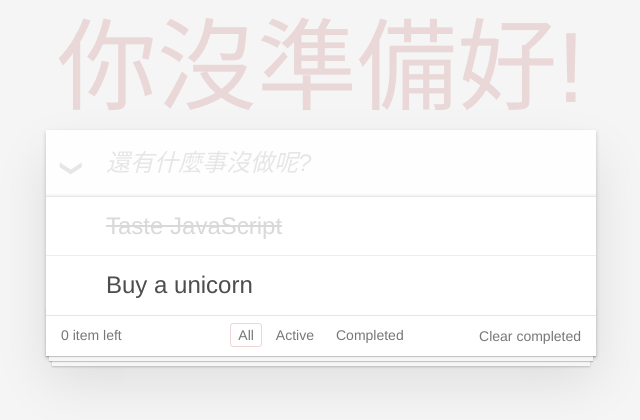
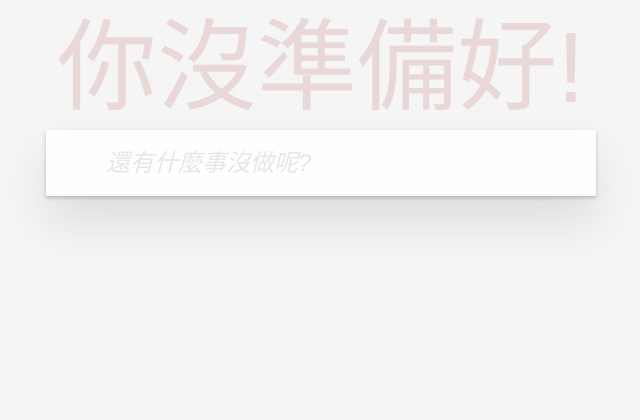
Before and after one commit to tso1158687/todo-MVC, an Angular app: page / in a window 1280 px wide. Shown: the top 420 px of the page, without its empty margins (319-959 px from the left). Built offline with nearby package versions, Linux system fonts and the light colour scheme.

Commit message:
temp commit

```diff
--- a/src/app/app.component.html
+++ b/src/app/app.component.html
@@ -4,47 +4,29 @@
     <input class="new-todo" [placeholder]="inputHint" [(ngModel)]="todo" autofocus (keyup.enter)='addToList()'>
   </header>
   <!-- This section should be hidden by default and shown when there are todos -->
-  <section class="main">
+  <section class="main" *ngIf="list.length>0">
     <input class="toggle-all" type="checkbox">
     <label for="toggle-all">Mark all as complete</label>
     <ul class="todo-list">
       <!-- These are here just to show the structure of the list items -->
       <!-- List items should get the class `editing` when editing and `completed` when marked as completed -->
-      <li class="completed">
+      <!-- <li class="completed">
         <div class="view">
           <input class="toggle" type="checkbox" checked>
           <label>Taste JavaScript</label>
           <button class="destroy"></button>
         </div>
         <input class="edit" value="Create a TodoMVC template">
-      </li>
-      <li>
+      </li> -->
+      <li *ngFor="let item of list" [ngClass]="{'completed':item.done}">
         <div class="view">
-          <input class="toggle" type="checkbox">
-          <label>Buy a unicorn</label>
+          <input class="toggle" type="checkbox" [(ngModel)]="item.done">
+          <label>{{item.text}}</label>
           <button class="destroy"></button>
         </div>
         <input class="edit" value="Rule the web">
       </li>
     </ul>
   </section>
-  <!-- This footer should hidden by default and shown when there are todos -->
-  <footer class="footer">
-    <!-- This should be `0 items left` by default -->
-    <span class="todo-count"><strong>0</strong> item left</span>
-    <!-- Remove this if you don't implement routing -->
-    <ul class="filters">
-      <li>
-        <a class="selected" href="#/">All</a>
-      </li>
-      <li>
-        <a href="#/active">Active</a>
-      </li>
-      <li>
-        <a href="#/completed">Completed</a>
-      </li>
-    </ul>
-    <!-- Hidden if no completed items are left ↓ -->
-    <button class="clear-completed">Clear completed</button>
-  </footer>
+ <app-footer *ngIf="list.length>0" [list]="list" (clearCompleted)="clearCompleted()"></app-footer>
 </section>
--- a/src/app/app.component.ts
+++ b/src/app/app.component.ts
@@ -11,8 +11,16 @@ list: any[]= [];
 todo= '';
 
 addToList() {
-  this.list.push(this.todo);
+  this.list.push({
+    text: this.todo,
+    done: false
+  });
   this.todo = '';
+  console.log(this.list);
 }
 
-}
+clearCompleted() {
+  this.list = this.list.filter(item => {
+    return !item.done;
+  });
+}}
--- a/src/app/app.module.ts
+++ b/src/app/app.module.ts
@@ -5,11 +5,13 @@ import { NgModule } from '@angular/core';
 import { AppComponent } from './app.component';
 import { TitleComponent } from './title/title.component';
 import { FormsModule } from '@angular/forms';
+import { FooterComponent } from './footer/footer.component';
 
 @NgModule({
   declarations: [
     AppComponent,
-    TitleComponent
+    TitleComponent,
+    FooterComponent
   ],
   imports: [
     BrowserModule,
--- /dev/null
+++ b/src/app/footer/footer.component.html
@@ -0,0 +1,19 @@
+ <!-- This footer should hidden by default and shown when there are todos -->
+ <footer class="footer">
+  <!-- This should be `0 items left` by default -->
+  <span class="todo-count"><strong>{{list.length}}</strong> item left</span>
+  <!-- Remove this if you don't implement routing -->
+  <ul class="filters">
+    <li>
+      <a class="selected" href="#/">All</a>
+    </li>
+    <li>
+      <a href="#/active">Active</a>
+    </li>
+    <li>
+      <a href="#/completed">Completed</a>
+    </li>
+  </ul>
+  <!-- Hidden if no completed items are left ↓ -->
+  <button class="clear-completed" (click)="clearBtnOnClick()">Clear completed</button>
+</footer>
--- /dev/null
+++ b/src/app/footer/footer.component.ts
@@ -0,0 +1,25 @@
+import { Component, OnInit, ViewEncapsulation, Input , Output, EventEmitter} from '@angular/core';
+
+@Component({
+  selector: 'app-footer',
+  templateUrl: './footer.component.html',
+  styleUrls: ['./footer.component.css'],
+  encapsulation: ViewEncapsulation.None
+})
+export class FooterComponent implements OnInit {
+  @Input()
+  list: any[];
+
+  @Output()
+  clearCompleted= new EventEmitter;
+
+  constructor() { }
+
+  ngOnInit() {
+  }
+
+  clearBtnOnClick() {
+    this.clearCompleted.emit();
+  }
+
+}
--- a/src/assets/css/index.css
+++ b/src/assets/css/index.css
@@ -1,7 +1,11 @@
 html,
 body {
 	margin: 0;
-	padding: 0;
+  padding: 0;
+  /* background-image:url(../illidan_mini.jpg);
+  background-size: cover;
+  background-repeat: no-repeat;
+  opacity: 0.5; */
 }
 
 button {
```
Also changed, not shown: src/app/footer/footer.component.css (added), src/assets/illidan_mini.jpg (added), 1 other file (tests, documents, lock files or other folders).
